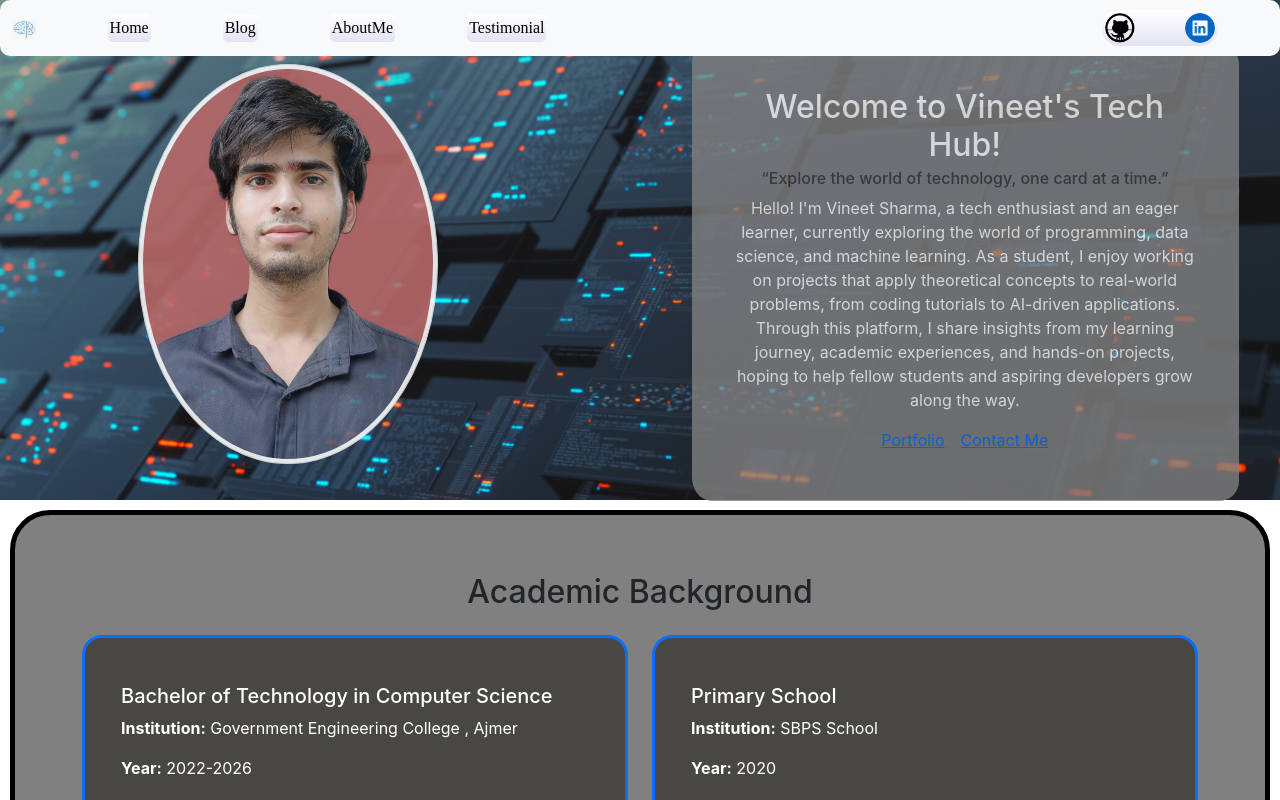
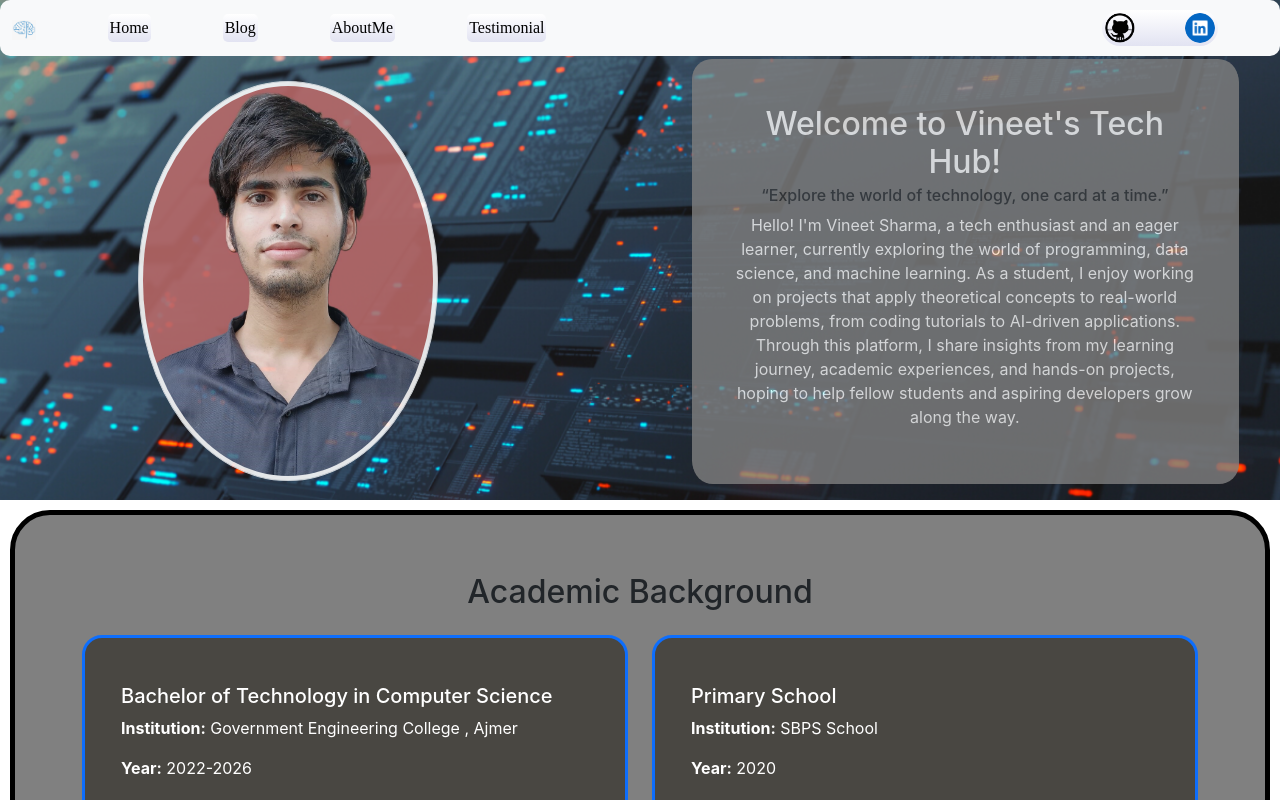
Before and after one commit to vineetsharma9252/My_Portfolio, a React (Create React App) app: page / in a window 1280 px wide. Shown: the top 800 px of the page. Built offline with nearby package versions, Linux system fonts and the light colour scheme.

Commit message:
Update Home.js

```diff
--- a/src/components/Home.js
+++ b/src/components/Home.js
@@ -81,12 +81,6 @@ export default function Home() {
                     to help fellow students and aspiring developers grow along
                     the way.
                   </p>
-                  <a href="#" className="card-link">
-                    Portfolio
-                  </a>
-                  <a href="#" className="card-link">
-                    Contact Me
-                  </a>
                 </div>
               </div>
             </div>
```
